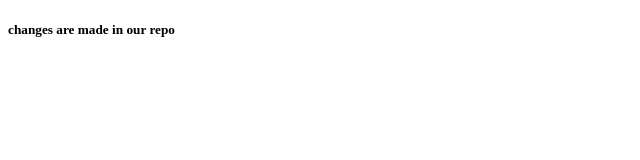
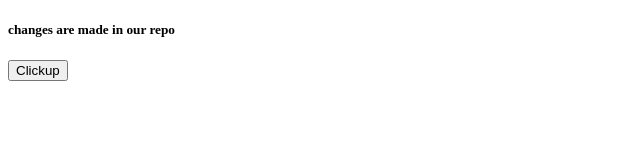
Before and after one commit to Zairy34/just-for-testing-purpose, a plain HTML site: page index.html in a window 1280 px wide. Shown: the whole page, without its empty margins (0-640 px from the left). Drawn offline with Linux system fonts and the light colour scheme.

Commit message:
ADDING FEATURE 4

```diff
--- a/index.html
+++ b/index.html
@@ -7,5 +7,6 @@
 </head>
 <body>
     <h5>changes are made in our repo</h5>
+    <button>Clickup</button>
 </body>
 </html>
```
